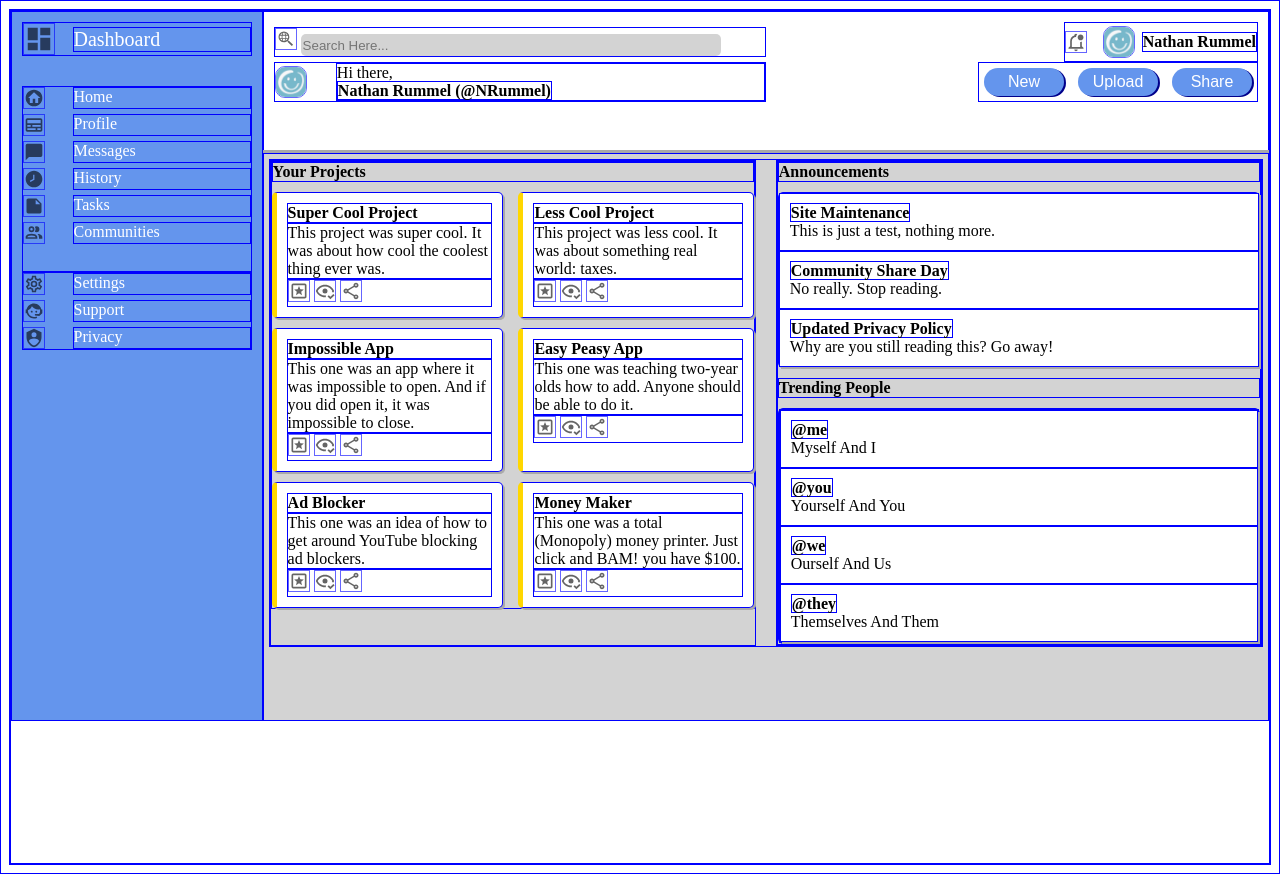
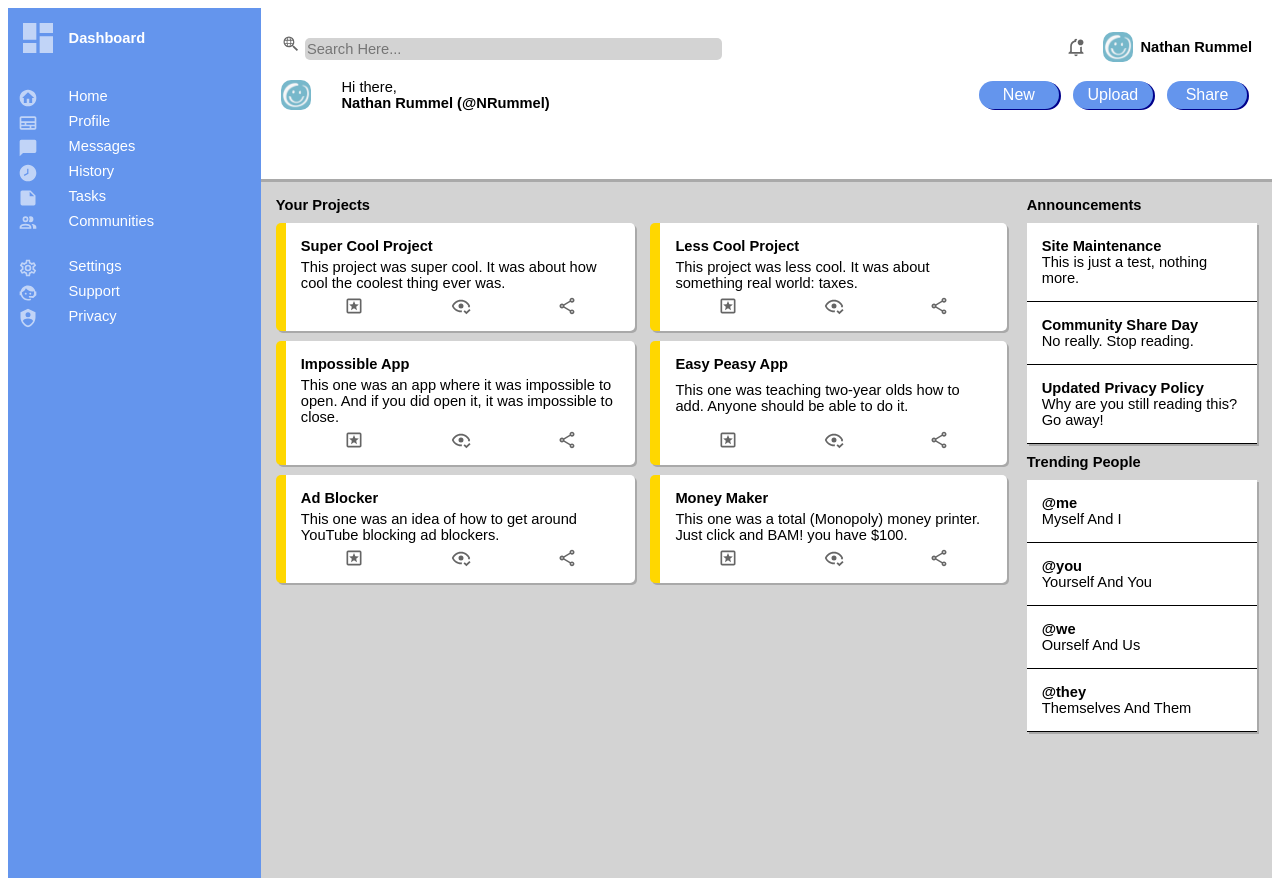
Before and after one commit to Infinitea-3/admin-dashboard, a plain HTML site: page index.html in a window 1280 px wide. Drawn offline with Linux system fonts and the light colour scheme.

Commit message:
Small changes to formatting everywhere. Updated SVGs to white, changed margins, etc.

```diff
--- a/index.html
+++ b/index.html
@@ -114,7 +114,7 @@
         <div class="sidebar">
             <div class="sidebar-header">
                 <img src="../admin-dashboard/images/view-dashboard.svg" alt="Dashboard Logo">
-                <div>Dashboard</div>
+                <div><span class="content-title">Dashboard</span></div>
             </div>
             <div class="sidebar-upper">
                 <img src="../admin-dashboard/images/home-circle.svg" alt="Home With Circle Around It">
--- a/styles.css
+++ b/styles.css
@@ -1,20 +1,22 @@
 *{
-    border: solid blue 1px;
+    /* border: solid blue 1px; */
+    font-family: "Alegreya", sans-serif;
+    font-size: 11pt;
 }
 
 /*grid-area:row start, column start, row end, column end*/
 
 .main{
     display: grid;
-    grid-template: repeat(6, 1fr)/repeat(5, 1fr);
+    grid-template: repeat(5, 1fr)/repeat(5, 1fr);
 }
 
 .header{
     grid-area:1/2/1/6;
     display:grid;
     grid-template:repeat(3, 1fr)/repeat(2, 1fr);
-    padding: 10px;
-    justify-self:stretch;
+    padding: 20px;
+    row-gap: 10px;
 }
 
 .upper-header-left{
@@ -64,17 +66,11 @@ button{
     margin: 5px;
 }
 
-.sidebar{
-    background-color: cornflowerblue;
-    color:white;
-    grid-area:1/1/6/1;
-    padding: 10px;
-}
-
 .body{
     background-color: lightgray;
     grid-area:2/2/6/6;
-    filter:drop-shadow(0px -3px darkgray)
+    filter:drop-shadow(0px -3px darkgray);
+    padding: 10px;
 }
 
 .sub-body{
@@ -85,7 +81,7 @@ button{
 }
 
 .left-body{
-    grid-area:1/1/5/3;
+    grid-area:1/1/5/4;
 }
 
 .left-body-content{
@@ -97,13 +93,24 @@ button{
     grid-area:1/1/1/3;
 }
 
+.left-body-content>.content-area{
+    display: grid;
+    gap: 5px;
+    justify-content: center;
+    align-items: space-between;
+}
+
 .right-body{
-    grid-area:1/3/5/5;
+    grid-area:1/4/5/5;
 }
 
 .right-body-content{
     display:grid;
     row-gap: 10px;
+}
+
+.announcement-content>.content-area, .trending-content>.content-area{
+    border-bottom: solid 1px black;
 }
 
 .announcement-content{
@@ -127,12 +134,23 @@ button{
 
 .content-area{
     background-color: white;
-    padding: 10px;
+    padding: 15px;
     filter: drop-shadow(2px 2px darkgray);
 }
 
+.images{
+    display:flex;
+    align-items: end;
+    justify-content: space-around;
+    grid-template:1fr/repeat(3,1fr);
+}
+
+.images>img{
+    filter: brightness(0%);
+}
+
 .left-body-content>.content-area{
-    border-left: 5px solid gold;
+    border-left: 10px solid gold;
     border-radius: 5px;
 }
 
@@ -142,8 +160,8 @@ img{
     opacity: 60%;
 }
 
-.sidebar>img{
-    fill: white;
+.sidebar-header>img, .sidebar-upper>img, .sidebar-lower>img{
+    filter: brightness(0) invert(1);
 }
 
 .profile-picture{
@@ -152,9 +170,14 @@ img{
     width: 30px;
 }
 
+.sidebar{
+    background-color: cornflowerblue;
+    color:white;
+    grid-area:1/1/6/1;
+    padding: 10px;
+}
+
 .sidebar-header{
-    font-size: 20px;
-    font-style: bolder;
     display:grid;
     grid-template-columns: 1fr 4fr;
     height:fit-content;
@@ -164,8 +187,8 @@ img{
 }
 
 .sidebar-header>img{
-    height:30px;
-    width: 30px;
+    height: 40px;
+    width: 40px;
 }
 
 .sidebar-upper{
```
Also changed, not shown: images/Deck - Indomitable Creativity.txt (added), 1 other file.
